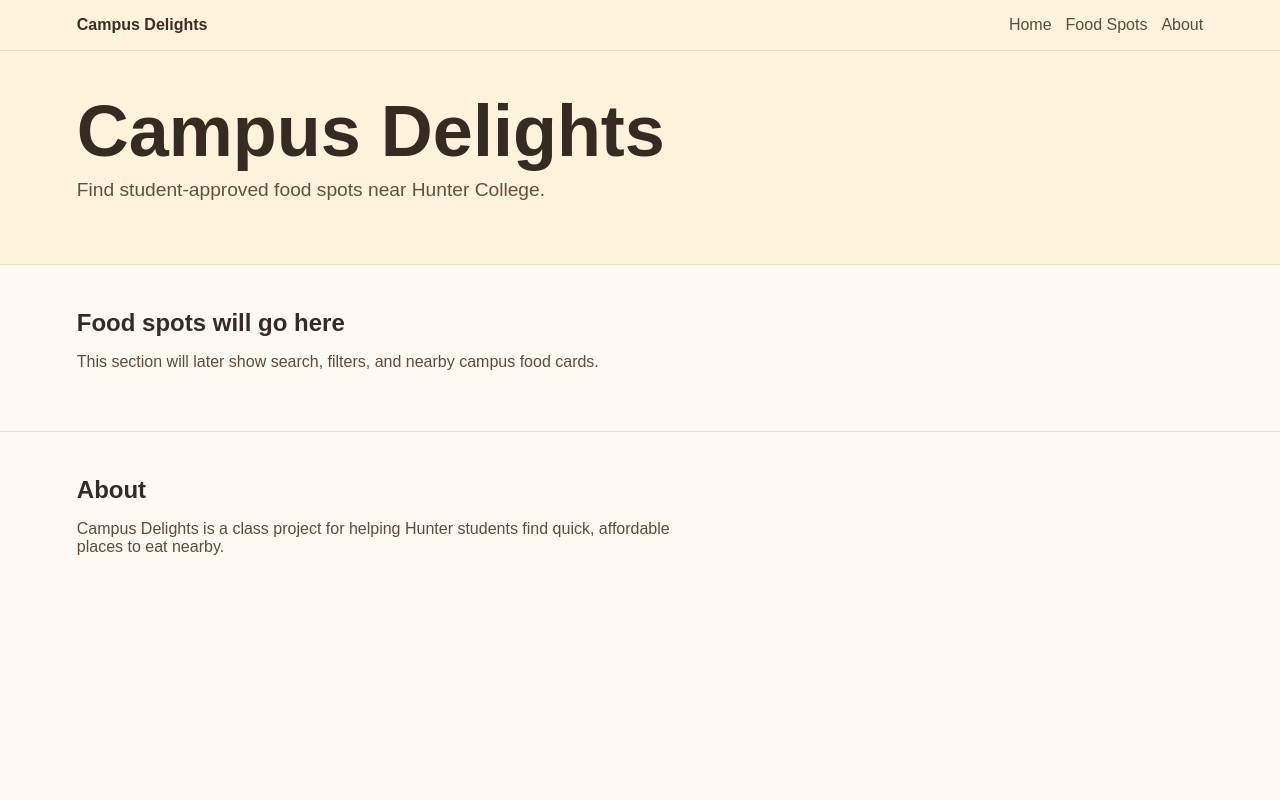
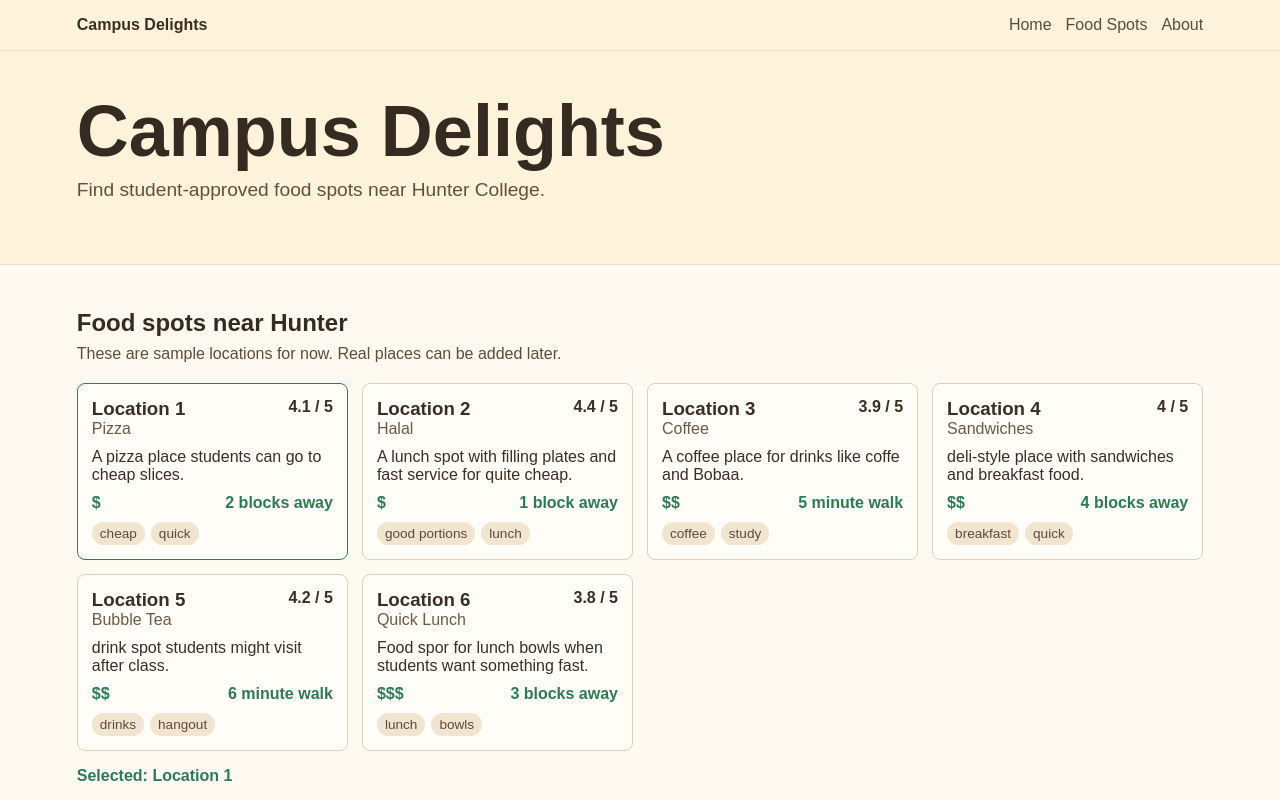
Before and after one commit to IftatBhuiyan/Campus-Delights---WebDev-2026, a React (Vite) app: page / in a window 1280 px wide. Shown: the top 800 px of the page. Built offline with nearby package versions, Linux system fonts and the light colour scheme.

Commit message:
Refactor App component to include FoodList and selectedSpot state; enhance App.css with styles for food list and cards; update foodSpots.js with additional details and reviews for each food spot.

```diff
--- a/src/App.css
+++ b/src/App.css
@@ -30,7 +30,8 @@
 }
 
 .hero-section,
-.placeholder-section {
+.placeholder-section,
+.food-list {
   padding: 44px 6%;
 }
 
@@ -66,6 +67,85 @@
   color: #5f4b38;
 }
 
+.food-list {
+  border-top: 1px solid #eadfc9;
+}
+
+.food-list h2 {
+  margin: 0 0 8px;
+  color: #362b21;
+}
+
+.section-note {
+  margin: 0 0 20px;
+  color: #5f4b38;
+}
+
+.food-card-grid {
+  display: grid;
+  grid-template-columns: repeat(auto-fit, minmax(230px, 1fr));
+  gap: 14px;
+}
+
+.food-card {
+  display: grid;
+  gap: 10px;
+  padding: 14px;
+  border: 1px solid #e0cfb4;
+  border-radius: 8px;
+  background: #fffdf8;
+  color: #3b2e24;
+  cursor: pointer;
+  font: inherit;
+  text-align: left;
+}
+
+.food-card:hover,
+.food-card.selected {
+  border-color: #2f7a55;
+}
+
+.food-card-header,
+.food-card-info {
+  display: flex;
+  justify-content: space-between;
+  gap: 12px;
+}
+
+.food-card h3,
+.food-card p {
+  margin: 0;
+}
+
+.food-card-header p {
+  color: #6c5947;
+}
+
+.food-card-info {
+  color: #2f7a55;
+  font-weight: 700;
+}
+
+.tag-list {
+  display: flex;
+  flex-wrap: wrap;
+  gap: 6px;
+}
+
+.tag-list span {
+  padding: 4px 8px;
+  border-radius: 999px;
+  background: #f1e4d0;
+  color: #5f4b38;
+  font-size: 0.85rem;
+}
+
+.selected-note {
+  margin-top: 16px;
+  color: #2f7a55;
+  font-weight: 700;
+}
+
 @media (max-width: 600px) {
   .site-header {
     align-items: flex-start;
--- a/src/App.jsx
+++ b/src/App.jsx
@@ -1,6 +1,11 @@
+import { useState } from 'react'
+import FoodList from './components/FoodList'
+import { foodSpots } from './data/foodSpots'
 import './App.css'
 
 function App() {
+  const [selectedSpot, setSelectedSpot] = useState(foodSpots[0])
+
   return (
     <div className="app">
       <header className="site-header">
@@ -18,13 +23,11 @@ function App() {
           <p>Find student-approved food spots near Hunter College.</p>
         </section>
 
-        <section className="placeholder-section" id="spots">
-          <h2>Food spots will go here</h2>
-          <p>
-            This section will later show search, filters, and nearby campus food
-            cards.
-          </p>
-        </section>
+        <FoodList
+          spots={foodSpots}
+          selectedSpot={selectedSpot}
+          onSelectSpot={setSelectedSpot}
+        />
 
         <section className="placeholder-section" id="about">
           <h2>About</h2>
--- /dev/null
+++ b/src/components/FoodCard.jsx
@@ -0,0 +1,32 @@
+function FoodCard({ spot, isSelected, onSelectSpot }) {
+  return (
+    <button
+      className={`food-card ${isSelected ? 'selected' : ''}`}
+      type="button"
+      onClick={() => onSelectSpot(spot)}
+    >
+      <div className="food-card-header">
+        <div>
+          <h3>{spot.name}</h3>
+          <p>{spot.cuisine}</p>
+        </div>
+        <strong>{spot.rating} / 5</strong>
+      </div>
+
+      <p>{spot.description}</p>
+
+      <div className="food-card-info">
+        <span>{spot.priceRange}</span>
+        <span>{spot.distance}</span>
+      </div>
+
+      <div className="tag-list">
+        {spot.tags.map((tag) => (
+          <span key={tag}>{tag}</span>
+        ))}
+      </div>
+    </button>
+  )
+}
+
+export default FoodCard
--- /dev/null
+++ b/src/components/FoodList.jsx
@@ -0,0 +1,29 @@
+import FoodCard from './FoodCard'
+
+function FoodList({ spots, selectedSpot, onSelectSpot }) {
+  return (
+    <section className="food-list" id="spots">
+      <h2>Food spots near Hunter</h2>
+      <p className="section-note">
+        These are sample locations for now. Real places can be added later.
+      </p>
+
+      <div className="food-card-grid">
+        {spots.map((spot) => (
+          <FoodCard
+            key={spot.id}
+            spot={spot}
+            isSelected={selectedSpot?.id === spot.id}
+            onSelectSpot={onSelectSpot}
+          />
+        ))}
+      </div>
+
+      {selectedSpot && (
+        <p className="selected-note">Selected: {selectedSpot.name}</p>
+      )}
+    </section>
+  )
+}
+
+export default FoodList
--- a/src/data/foodSpots.js
+++ b/src/data/foodSpots.js
@@ -6,9 +6,18 @@ export const foodSpots = [
     priceRange: '$',
     distance: '2 blocks away',
     rating: 4.1,
+    location: 'Near Hunter College',
+    hours: '10 AM - 8 PM',
     menu: ['Cheese pizza', 'Pepperoni pizza', 'Garlic knots'],
     tags: ['cheap', 'quick'],
     description: 'A pizza place students can go to cheap slices.',
+    reviews: [
+      {
+        name: 'Student 1',
+        rating: 4,
+        text: 'Good when I need food fast before class.',
+      },
+    ],
   },
   {
     id: 2,
@@ -17,9 +26,18 @@ export const foodSpots = [
     priceRange: '$',
     distance: '1 block away',
     rating: 4.4,
+    location: 'Around 68th Street',
+    hours: '11 AM - 9 PM',
     menu: ['Chicken over rice', 'Lamb gyro', 'Falafel platter'],
     tags: ['good portions', 'lunch'],
     description: 'A lunch spot with filling plates and fast service for quite cheap.',
+    reviews: [
+      {
+        name: 'Student 2',
+        rating: 5,
+        text: 'The portions are pretty good for the price.',
+      },
+    ],
   },
   {
     id: 3,
@@ -28,9 +46,18 @@ export const foodSpots = [
     priceRange: '$$',
     distance: '5 minute walk',
     rating: 3.9,
+    location: 'A few blocks from campus',
+    hours: '8 AM - 6 PM',
     menu: ['Iced coffee', 'Latte', 'Muffin'],
     tags: ['coffee', 'study'],
     description: 'A coffee place for drinks like coffe and Bobaa.',
+    reviews: [
+      {
+        name: 'Student 3',
+        rating: 4,
+        text: 'Nice if you want coffee and a place to sit.',
+      },
+    ],
   },
   {
     id: 4,
@@ -39,9 +66,18 @@ export const foodSpots = [
     priceRange: '$$',
     distance: '4 blocks away',
     rating: 4.0,
+    location: 'Near Lexington Ave',
+    hours: '7 AM - 7 PM',
     menu: ['Turkey sandwich', 'Chicken wrap', 'Egg and cheese'],
     tags: ['breakfast', 'quick'],
     description: 'deli-style place with sandwiches and breakfast food.',
+    reviews: [
+      {
+        name: 'Student 4',
+        rating: 4,
+        text: 'Breakfast sandwich is easy before morning class.',
+      },
+    ],
   },
   {
     id: 5,
@@ -50,9 +86,18 @@ export const foodSpots = [
     priceRange: '$$',
     distance: '6 minute walk',
     rating: 4.2,
+    location: 'Near the train station',
+    hours: '12 PM - 10 PM',
     menu: ['Milk tea', 'Taro tea', 'Mango tea'],
     tags: ['drinks', 'hangout'],
     description: ' drink spot students might visit after class.',
+    reviews: [
+      {
+        name: 'Student 5',
+        rating: 4,
+        text: 'Good for getting drinks with friends after class.',
+      },
+    ],
   },
   {
     id: 6,
@@ -61,8 +106,17 @@ export const foodSpots = [
     priceRange: '$$$',
     distance: '3 blocks away',
     rating: 3.8,
+    location: 'Close to campus',
+    hours: '10 AM - 8 PM',
     menu: ['Rice bowl', 'Salad bowl', 'Chicken bowl'],
     tags: ['lunch', 'bowls'],
     description: 'Food spor for lunch bowls when students want something fast.',
+    reviews: [
+      {
+        name: 'Student 6',
+        rating: 3,
+        text: 'It is okay for a quick lunch bowl.',
+      },
+    ],
   },
 ]
```
